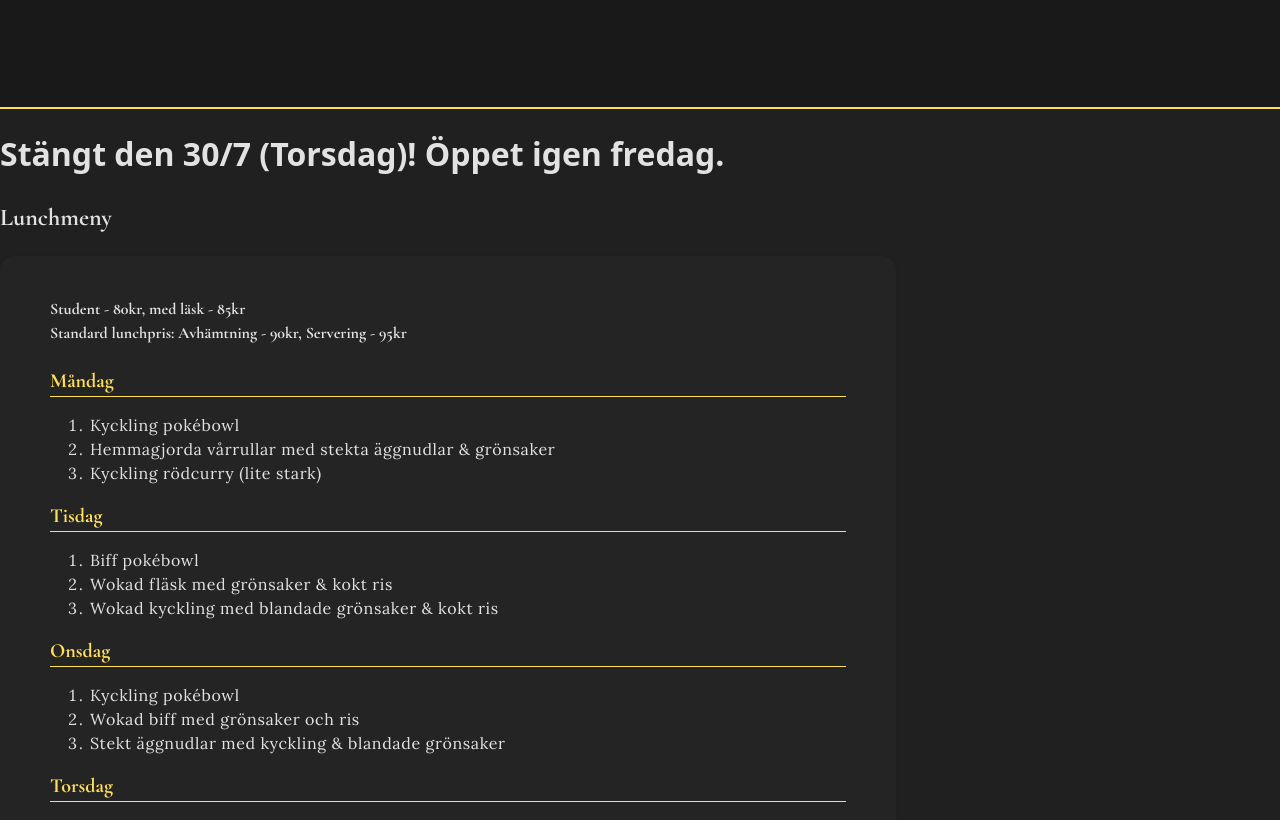
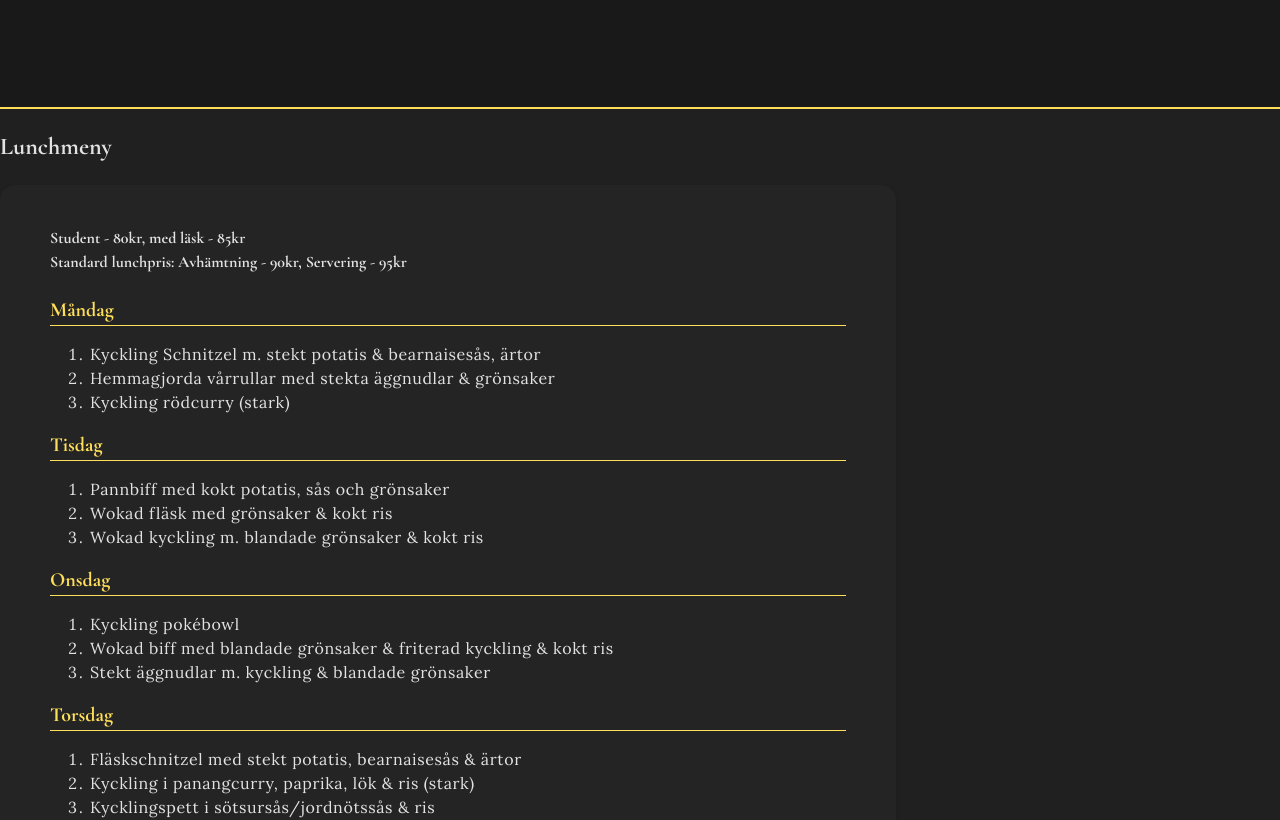
Before and after one commit to Filipc04/vietdh-react, a React (Vite) app: page / in a window 1280 px wide. Shown: the part 900-1720 px from the top of the page. Built offline with nearby package versions, Linux system fonts and the light colour scheme.

Commit message:
menu update

```diff
--- a/src/components/lunch-menu/data.ts
+++ b/src/components/lunch-menu/data.ts
@@ -5,13 +5,13 @@ export const dailyMeals: DailyMenu[] = [
     day: "Måndag",
     meals: [
       {
-        text: "Kyckling pokébowl",
+        text: "Kyckling Schnitzel m. stekt potatis & bearnaisesås, ärtor",
       },
       {
         text: "Hemmagjorda vårrullar med stekta äggnudlar & grönsaker",
       },
       {
-        text: "Kyckling rödcurry (lite stark)",
+        text: "Kyckling rödcurry (stark)",
       },
     ],
   },
@@ -19,13 +19,13 @@ export const dailyMeals: DailyMenu[] = [
     day: "Tisdag",
     meals: [
       {
-        text: "Biff pokébowl",
+        text: "Pannbiff med kokt potatis, sås och grönsaker",
       },
       {
         text: "Wokad fläsk med grönsaker & kokt ris",
       },
       {
-        text: "Wokad kyckling med blandade grönsaker & kokt ris",
+        text: "Wokad kyckling m. blandade grönsaker & kokt ris",
       },
     ],
   },
@@ -36,10 +36,10 @@ export const dailyMeals: DailyMenu[] = [
         text: "Kyckling pokébowl",
       },
       {
-        text: "Wokad biff med grönsaker och ris",
+        text: "Wokad biff med blandade grönsaker & friterad kyckling & kokt ris",
       },
       {
-        text: "Stekt äggnudlar med kyckling & blandade grönsaker",
+        text: "Stekt äggnudlar m. kyckling & blandade grönsaker",
       },
     ],
   },
@@ -47,10 +47,10 @@ export const dailyMeals: DailyMenu[] = [
     day: "Torsdag",
     meals: [
       {
-        text: "Wokad fläsk med grönsaker & kokt ris",
+        text: "Fläskschnitzel med stekt potatis, bearnaisesås & ärtor",
       },
       {
-        text: "Kyckling i panangcurry med paprika, lök & ris (lite stark)",
+        text: "Kyckling i panangcurry, paprika, lök & ris (stark)",
       },
       {
         text: "Kycklingspett i sötsursås/jordnötssås & ris",
@@ -61,13 +61,13 @@ export const dailyMeals: DailyMenu[] = [
     day: "Fredag",
     meals: [
       {
-        text: "Hemmagjorda vårrullar med stekta äggnudlar & grönsaker",
+        text: "Stekt fläskfärs med ris och kokt grönsaker",
       },
       {
         text: "Biff pokébowl",
       },
       {
-        text: "Wokad kyckling med blandade grönsaker & kokt ris",
+        text: "Wokad kyckling m. blandade grönsaker & kokt ris",
       },
     ],
   },
--- a/src/pages/HomePage.module.css
+++ b/src/pages/HomePage.module.css
@@ -2,14 +2,6 @@
   display: flex;
   flex-direction: row;
   padding: 20px;
-}
-
-.temp-header {
-  color: var(--primary-fg);
-  display: flex;
-  justify-content: center;
-  align-items: center;
-  font-weight: bold;
 }
 
 @media (max-width: 768px) {
--- a/src/pages/HomePage.tsx
+++ b/src/pages/HomePage.tsx
@@ -12,9 +12,6 @@ export const HomePage = () => {
   return (
     <>
       <Header />
-      <h1 className={styles.tempHeader}>
-        Stängt den 30/7 (Torsdag)! Öppet igen fredag.
-      </h1>
       <div className={styles.lunchAndInfo}>
         <LunchMenu />
         <RestaurantInfo />
```
